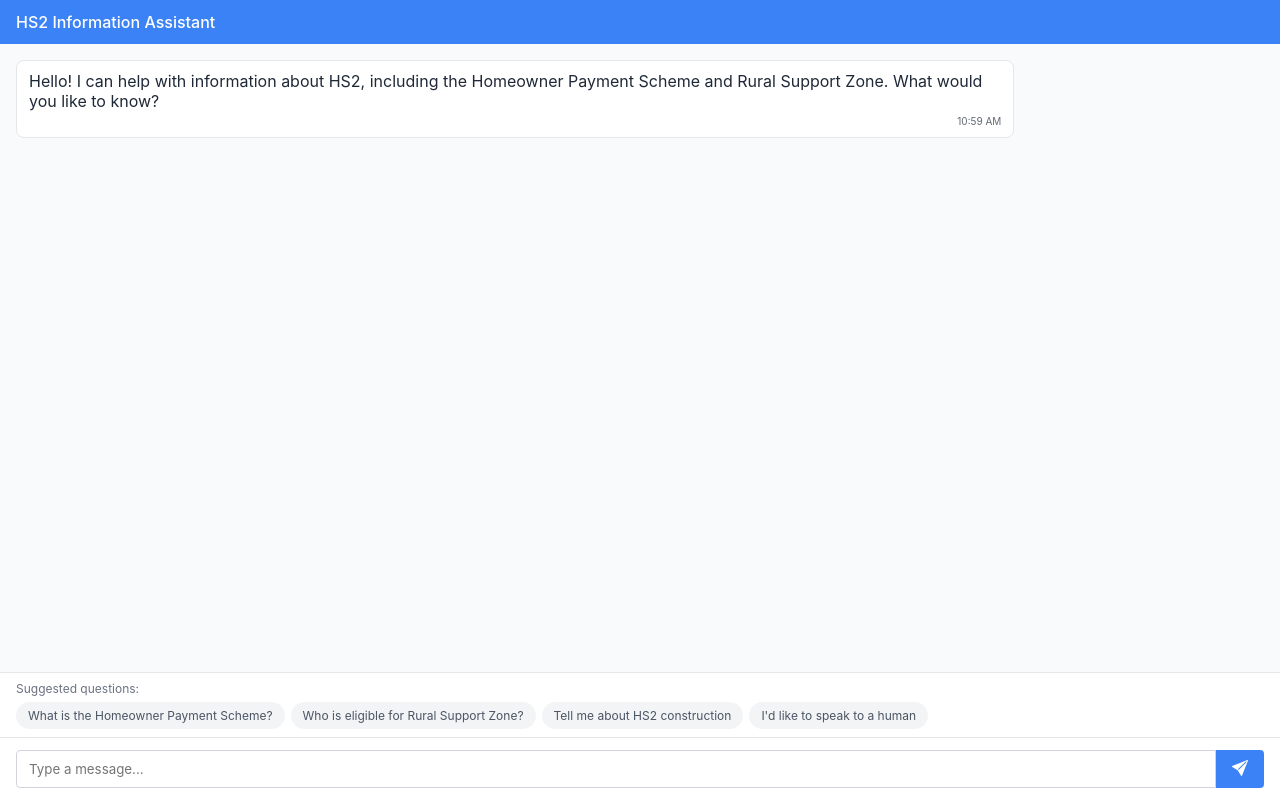
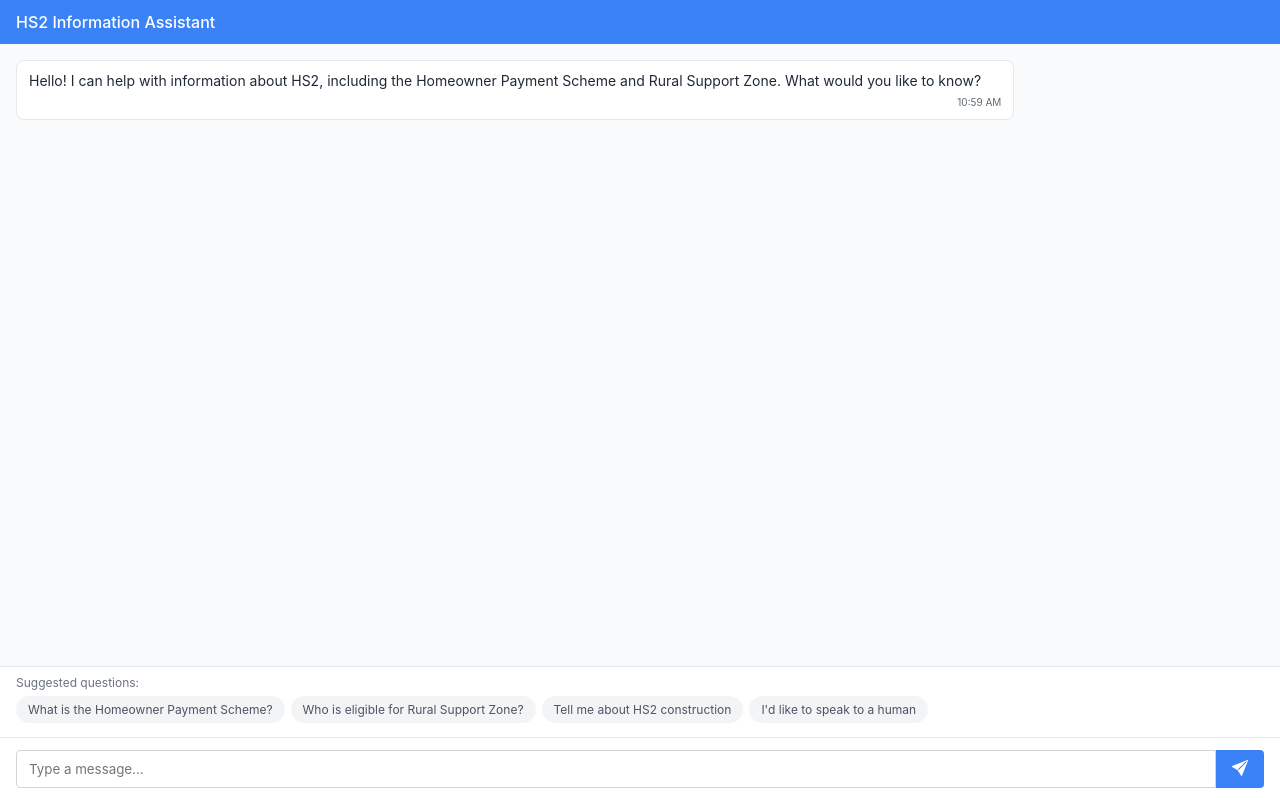
Before and after one commit to tomwdlen/hs2-chatbot, a plain HTML site: page public/wix-embed.html in a window 1280 px wide. Drawn offline with Linux system fonts and the light colour scheme.

Commit message:
Update wix-embed.html

```diff
--- a/public/wix-embed.html
+++ b/public/wix-embed.html
@@ -46,6 +46,8 @@
             padding: 10px 12px;
             border-radius: 8px;
             position: relative;
+            font-size: 14px;
+            line-height: 1.4;
         }
 
         .bot-message {
@@ -105,6 +107,7 @@
             padding: 8px 16px;
             border-top: 1px solid #e5e7eb;
             background-color: white;
+            display: block; /* Will be toggled by JavaScript */
         }
 
         .suggestion-label {
@@ -117,6 +120,7 @@
             display: flex;
             flex-wrap: wrap;
             gap: 6px;
+            margin-bottom: 6px;
         }
 
         .suggestion-chip {
@@ -215,6 +219,7 @@
             const chatForm = document.getElementById('chat-form');
             const chatInput = document.getElementById('chat-input');
             const suggestionChips = document.querySelectorAll('.suggestion-chip');
+            const chatSuggestions = document.getElementById('chat-suggestions');
 
             // API endpoint
             const API_URL = '/api/chat';
@@ -243,6 +248,9 @@
             function sendMessage(message) {
                 // Add user message to chat
                 addMessage(message, 'user');
+
+                // Hide suggestions after first user message
+                chatSuggestions.style.display = 'none';
 
                 // Show typing indicator
                 const typingIndicator = showTypingIndicator();
```
